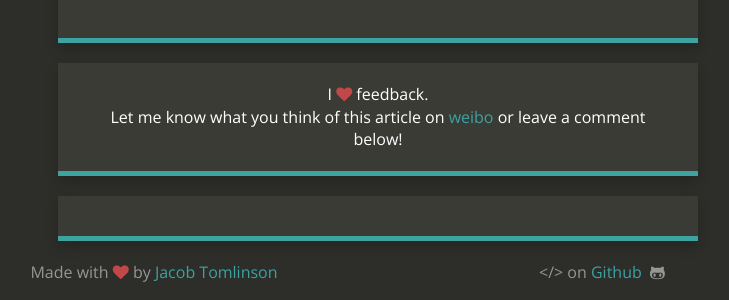
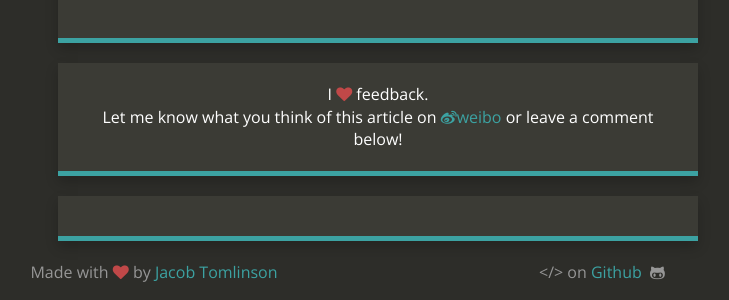
Before and after one commit to mumu-smile/shadow625.github.io, a Jekyll site: the page built from 2016-1-3-dota-imba.markdown, in a window 1280 px wide. Shown: the part 1734-2034 px from the top of the page, without its empty margins (262-991 px from the left). Built offline with Jekyll 4.4.1, drawn with Linux system fonts in a browser that asks for light colours; nearby versions of some CDN libraries; Markdown is read by kramdown in place of the engine named in the settings; comment, search, counter and statistics services are not loaded.

Commit message:
weibo font awesome

```diff
--- a/_layouts/post.html
+++ b/_layouts/post.html
@@ -75,7 +75,7 @@ layout: default
 
       <div class="content-panel feedback">
         I <i class="fa fa-heart"></i> feedback.<br />
-        Let me know what you think of this article on <a href="http://weibo.com/3882071257/profile">weibo</a> or leave a comment below!
+        Let me know what you think of this article on <a href="http://weibo.com/3882071257/profile"><i class="fa fa-weibo"></i>weibo</a> or leave a comment below!
       </div>
 
       {% if site.disqus_account %}
```
